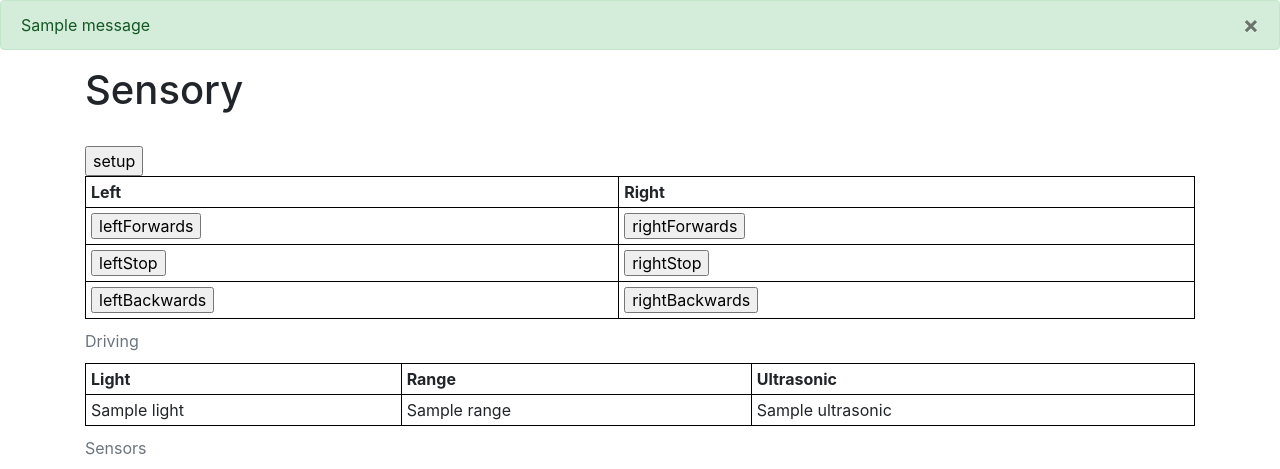
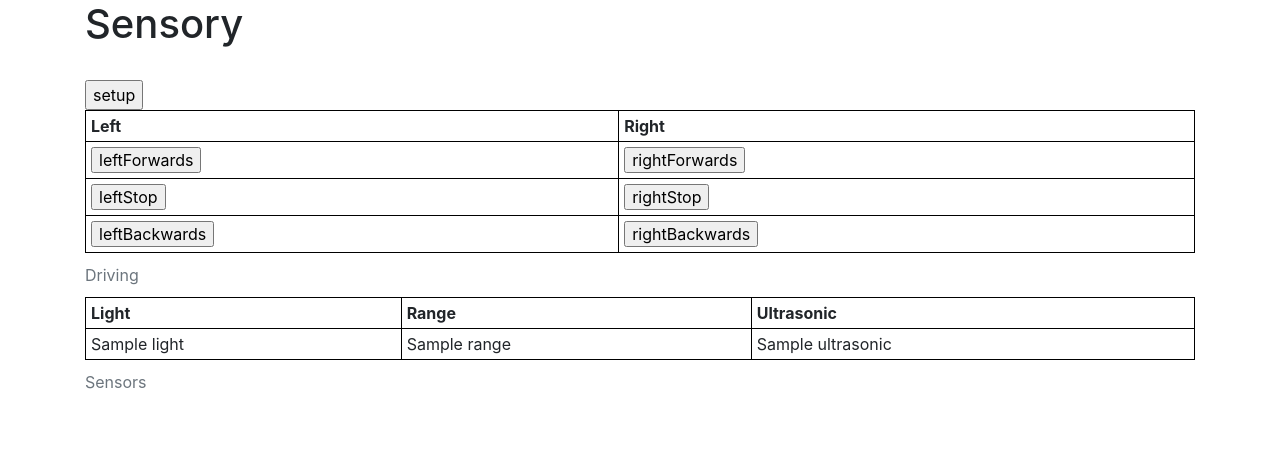
Before and after one commit to Saheasy/aliceRobot, a Python web app: template aliceRobot/templates/index.html in a window 1280 px wide. Shown: the part 56-525 px from the top of the page. Run offline with Jinja, Linux system fonts and the light colour scheme; the template is opened without the code that fills it: most values are stand-ins (such as "Sample title", 1, 10 or a date in 2020); one stand-in notice (Sample message) is shown; some libraries are stand-ins or nearby versions.

Commit message:
updated drive

```diff
--- a/aliceRobot/__init__.py
+++ b/aliceRobot/__init__.py
@@ -1,10 +1,6 @@
 from flask import Flask, render_template,request, redirect, url_for
-from pymata4 import pymata4
-import time
-
 #robotFlaskExample
 def run_robot():
-    global board
     app = Flask(__name__)
     from .robot import robot
     app.register_blueprint(robot, url_prefix='/')
--- a/aliceRobot/robot.py
+++ b/aliceRobot/robot.py
@@ -46,11 +46,11 @@ def home():
             robot_data['servo_left'] = 0
 
         if request.form['submit'] == 'rightForwards':
-            robot_data['servo_right'] = 179
+            robot_data['servo_right'] = 0
         elif request.form['submit'] == 'rightStop':
             robot_data['servo_right'] = 89
         elif request.form['submit'] == 'rightBackwards':
-            robot_data['servo_right'] = 0
+            robot_data['servo_right'] = 179
 
         board.servo_write(robot_pins['servo_left'], robot_data['servo_left'] )
         board.servo_write(robot_pins['servo_right'], robot_data['servo_right'] )
--- a/aliceRobot/templates/base.html
+++ b/aliceRobot/templates/base.html
@@ -41,24 +41,6 @@ th, td {
         </div>
       </div>
     </nav>
-	{% with messages = get_flashed_messages(with_categories=true) %} {% if
-    messages %} {% for category, message in messages %} {% if category ==
-    'error' %}
-    <div class="alert alert-danger alter-dismissable fade show" role="alert">
-      {{ message }}
-      <button type="button" class="close" data-dismiss="alert">
-        <span aria-hidden="true">&times;</span>
-      </button>
-    </div>
-    {% else %}
-    <div class="alert alert-success alter-dismissable fade show" role="alert">
-      {{ message }}
-      <button type="button" class="close" data-dismiss="alert">
-        <span aria-hidden="true">&times;</span>
-      </button>
-    </div>
-    {% endif %} {% endfor %} {% endif %} {% endwith %}
-
 	<div class = "container">
       {% block content %}
       {% endblock %}
```
